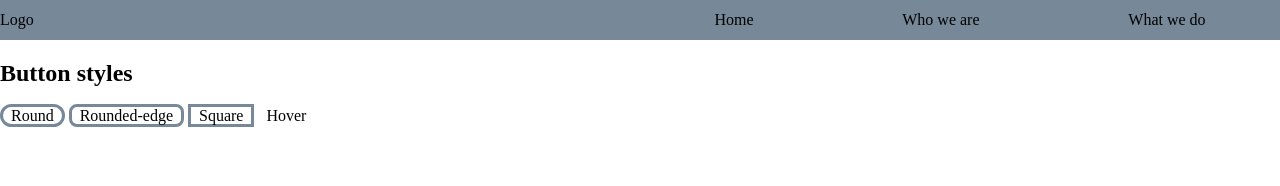
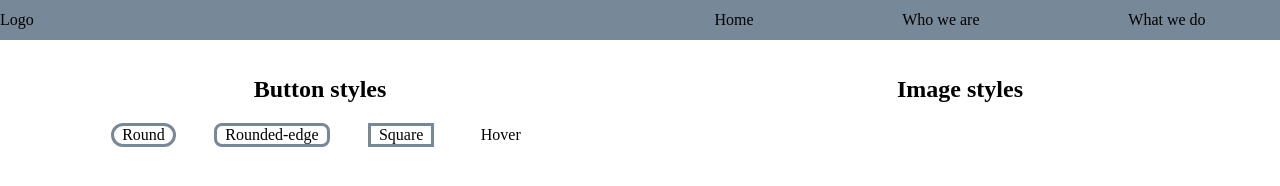
Before and after one commit to Amber-Robeck/silver-spoon, a plain HTML site: page index.html in a window 1280 px wide. Drawn offline with Linux system fonts and the light colour scheme.

Commit message:
Added container styles, modified buttons.css to include width property.

```diff
--- a/assets/css/components/buttons.css
+++ b/assets/css/components/buttons.css
@@ -5,6 +5,7 @@
     padding-right: .5rem;
     text-decoration: none;
     color: black;
+    width: fit-content;
     /* background-color: rgb(155, 160, 165); */
 }
 
@@ -19,6 +20,7 @@
     padding-right: .5rem;
     text-decoration: none;
     color: black;
+    width: fit-content;
 }
 
 .btn-rounded-edge:hover {
@@ -31,6 +33,7 @@
     padding-right: .5rem;
     text-decoration: none;
     color: black;
+    width: fit-content;
 }
 
 .btn-square:hover {
@@ -42,6 +45,7 @@
     padding-right: .5rem;
     text-decoration: none;
     color: black;
+    width: fit-content;
 }
 
 .btn-hover:hover {
--- /dev/null
+++ b/assets/css/components/container.css
@@ -0,0 +1,34 @@
+/* main split left and right split top bottom */
+
+.container {
+    display: flex;
+    width: 100vw;
+    height: 100vh;
+}
+
+.button-container {
+    display: flex;
+    flex-wrap: wrap;
+    width: 75%;
+    align-items: center;
+    justify-content: center;
+    justify-content: space-around;
+}
+
+.split-left {
+    display: flex;
+    flex-direction: column;
+    flex-wrap: wrap;
+    width: 50%;
+    align-items: center;
+    margin: 1rem;
+}
+
+.split-right {
+    display: flex;
+    flex-direction: column;
+    flex-wrap: wrap;
+    width: 50%;
+    align-items: center;
+    margin: 1rem;
+}
--- a/assets/css/style.css
+++ b/assets/css/style.css
@@ -1,5 +1,6 @@
 @import url("./components/navigation.css");
 @import url("./components/buttons.css");
+@import url("./components/container.css");
 
 
 body {
--- a/index.html
+++ b/index.html
@@ -19,12 +19,19 @@
         </ul>
         <div class="hamburger align-self">X</div>
     </nav>
-    <div>
-        <h2>Button styles</h2>
-        <a href="#" class="btn-round">Round</a>
-        <a href="#" class="btn-rounded-edge">Rounded-edge</a>
-        <a href="#" class="btn-square">Square</a>
-        <a href="#" class="btn-hover">Hover</a>
+    <div class="container">
+        <div class="split-left">
+            <h2>Button styles</h2>
+            <div class="button-container">
+                <a href="#" class="btn-round">Round</a>
+                <a href="#" class="btn-rounded-edge">Rounded-edge</a>
+                <a href="#" class="btn-square">Square</a>
+                <a href="#" class="btn-hover">Hover</a>
+            </div>
+        </div>
+        <div class="split-right">
+            <h2>Image styles</h2>
+        </div>
     </div>
 </body>
 
```
